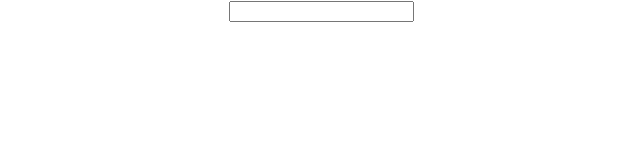
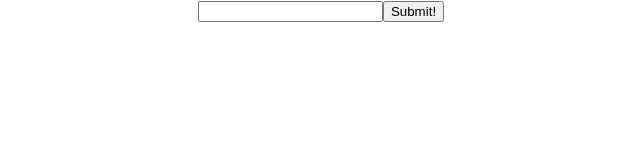
Before and after one commit to SanchitYadav2005/React_js_, a React (Create React App) app in the folder react_forms/: page / in a window 1280 px wide. Shown: the top 160 px of the page, without its empty margins (319-959 px from the left). Built offline with nearby package versions, Linux system fonts and the light colour scheme.

Commit message:
form is working fine

```diff
--- a/react_forms/src/Form.js
+++ b/react_forms/src/Form.js
@@ -4,21 +4,28 @@ class Form extends Component{
     constructor(props){
         super(props);
         this.state = {username: ""}
-        this.handleChange = this.handleChange.bind(this)
+        this.handleChange = this.handleChange.bind(this);
+        this.handleSubmit = this.handleSubmit.bind(this)
     }
 
     handleChange(evt){
         this.setState({username: evt.target.value})
     }
+    handleSubmit(evt){
+        evt.preventDefault();
+        alert(`User name:- ${this.state.username}`);
+        this.setState({username: ""})
+    }
     render(){
         return(
             <div>
-                <form>
+                <form onSubmit={this.handleSubmit}>
                     <input
                         type='text'
                         value={this.state.username}
                         onChange={this.handleChange}
                     />
+                    <button>Submit!</button>
                 </form>
             </div>
         )
```
